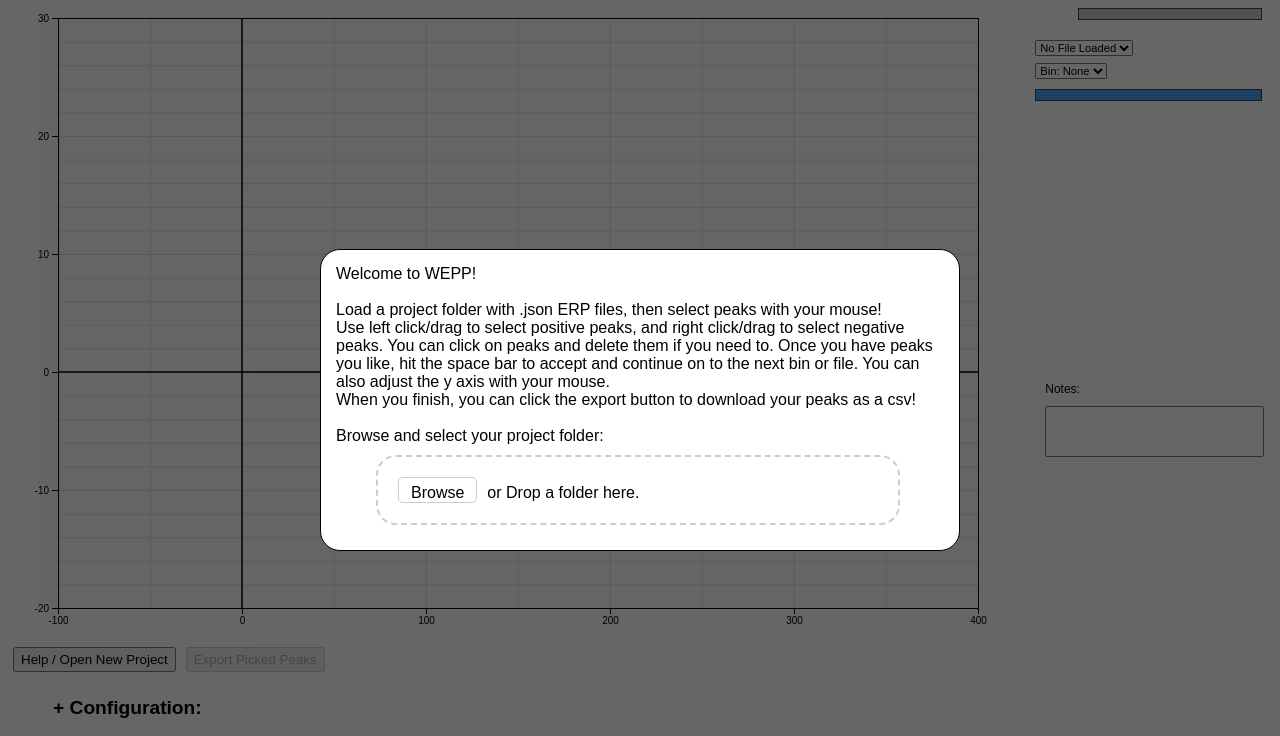
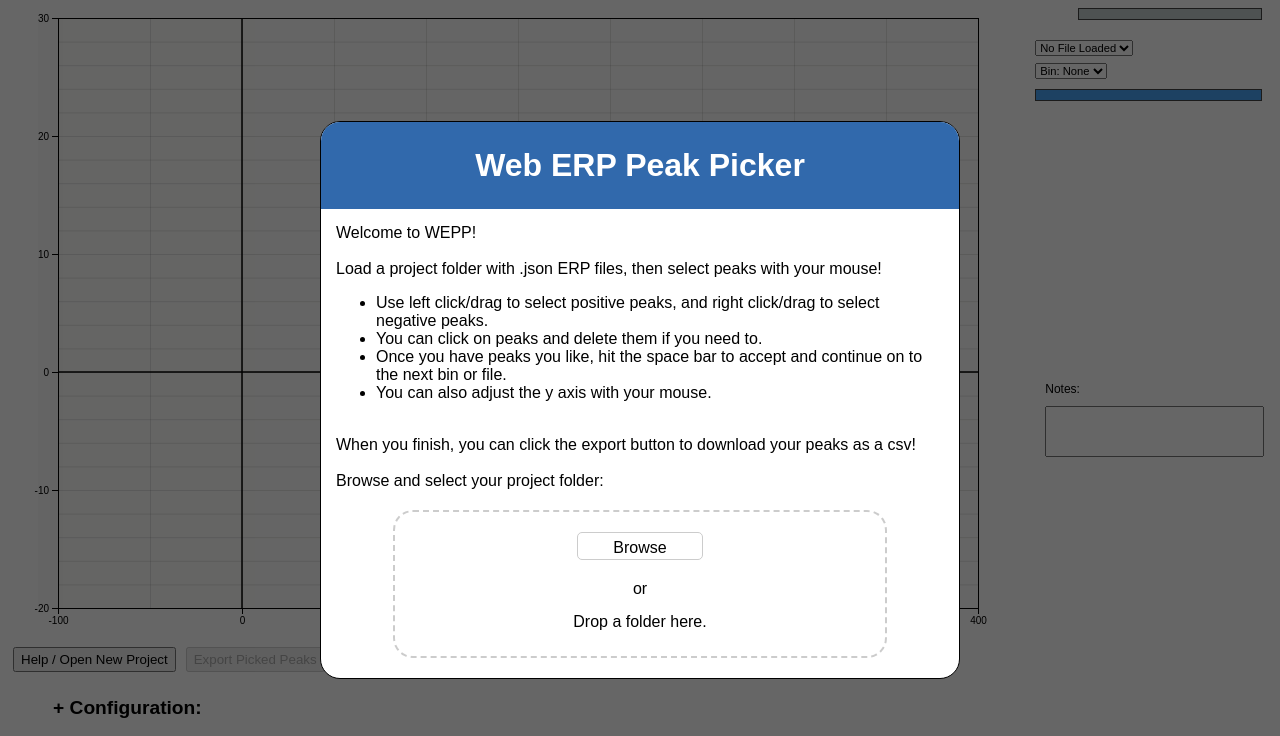
Before and after one commit to TLHM/WEPP, a website built with webpack: page src/index.html in a window 1280 px wide. Built offline with nearby package versions, Linux system fonts and the light colour scheme; what gremlins.js would draw is missing.

Commit message:
Made intro dialogue prettier

```diff
--- a/src/index.html
+++ b/src/index.html
@@ -18,6 +18,8 @@
     </div>
     <div id="overlay" style="display:none">
       <div id="intro" class="overlayWindow">
+        <h1 id="introTitle"> Web ERP Peak Picker </h1>
+        <div id="introContent">
           <div id="welcomeText">
             Welcome to WEPP!
           </div><br/>
@@ -25,16 +27,28 @@
             Load a project folder with .json ERP files, then select peaks with
             your mouse!
             <br/>
+            <ul>
+              <li>
                 Use left click/drag to select positive peaks, and right
-          click/drag to select negative peaks. You can click on peaks and
-          delete them if you need to. Once you have peaks you like, hit the
+                click/drag to select negative peaks.
+              </li>
+              <li>
+                You can click on peaks and delete them if you need to.
+              </li>
+              <li>
+                Once you have peaks you like, hit the
                 space bar to accept and continue on to the next bin or file.
+              </li>
+              <li>
                 You can also adjust the y axis with your mouse.
+              </li>
+            </ul>
             <br/>When
             you finish, you can click the export button to download your peaks
             as a csv!
           </div><br/>
           <div id="selProj">Browse and select your project folder:</div>
+        </div>
       </div>
       <div id="outro" class="overlayWindow">
         <div id="doneText">Yay! You did it! 100% completed!</div>
--- a/src/scripts/index.js
+++ b/src/scripts/index.js
@@ -315,15 +315,17 @@ const stahp = function(){
   d3.event.preventDefault();
   d3.event.stopPropagation();
 };
-var fileIn = intro.append('div')
+var fileIn = intro.select('#introContent').append('div')
   .attr('id','fileIn')
   .attr('class', 'dropzone');
 fileIn.append('label').attr('id', 'selDirLabel')
   .text("Browse")
   .attr('class', 'browseFileLabel')
   .attr('for','selectDir');
-fileIn.append('div').attr('id','dropLabel')
-  .text(' or Drop a folder here.');
+fileIn.append('div').attr('class','dropLabel')
+  .text(' or ')
+fileIn.append('div').attr('class','dropLabel')
+  .text('Drop a folder here.');
 fileIn.append('input')
   .attr('type',"file")
   .attr("id","selectDir")
--- a/src/styles/main.css
+++ b/src/styles/main.css
@@ -75,7 +75,10 @@ body{
 }
 
 #fileIn {
-  margin: 10px 40px 10px;
+  margin-top: 20px;
+  margin-bottom: 20px;
+  display: flex;
+  flex-flow: column;
 }
 
 .lineType0 {
@@ -203,9 +206,21 @@ body{
   transform: translate(-50%,-50%);
   -ms-transform: translate(-50%,-50%);
   background-color: white;
-  padding: 15px;
   border-radius: 20px;
   border: 1px solid black;
+  overflow: hidden;
+}
+
+#introContent {
+  margin: 15px;
+}
+
+#introTitle {
+  padding: 25px 15px;
+  margin: 0px;
+  background: rgb(49, 105, 172);
+  color: #fff;
+  text-align: center;
 }
 
 .browseFileLabel {
@@ -214,6 +229,20 @@ body{
     padding: 6px 12px 0px 12px;
     cursor: default;
     border-radius: 5px;
+}
+
+#selDirLabel {
+  margin-left: auto;
+  margin-right: auto;
+  margin-bottom: 10px;
+  width: 100px;
+  padding: 6px 12px 2px 12px;
+  text-align: center;
+}
+
+#selDirLabel:hover{
+  border: 1px solid rgb(49, 105, 172);
+  background: rgb(227, 237, 249);
 }
 
 #binSelConf {
@@ -228,7 +257,7 @@ body{
 .dropzone {
   border: 2px dashed #ccc;
   border-radius: 20px;
-  width: 480px;
+  width: 450px;
   font-family: sans-serif;
   margin: 100px auto;
   padding: 20px;
@@ -237,9 +266,9 @@ body{
   border-color: rgb(67, 124, 252);
 }
 
-#dropLabel {
-  display: inline-block;
-  margin: 0px 10px;
+.dropLabel {
+  margin: 10px 10px 5px 10px;
+  text-align: center;
 }
 
 #errTitle {
```
Lines whose indentation alone changed are shown as unchanged.
